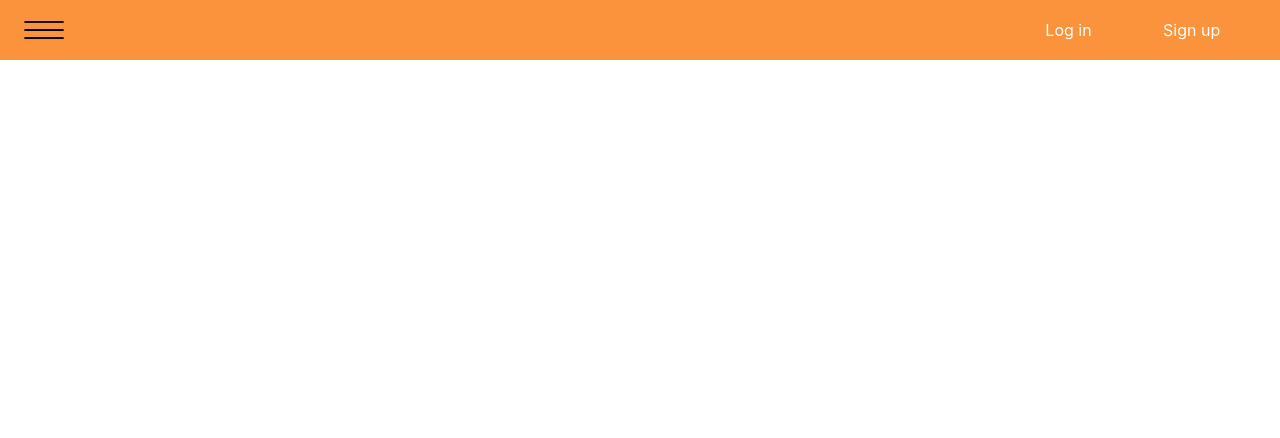
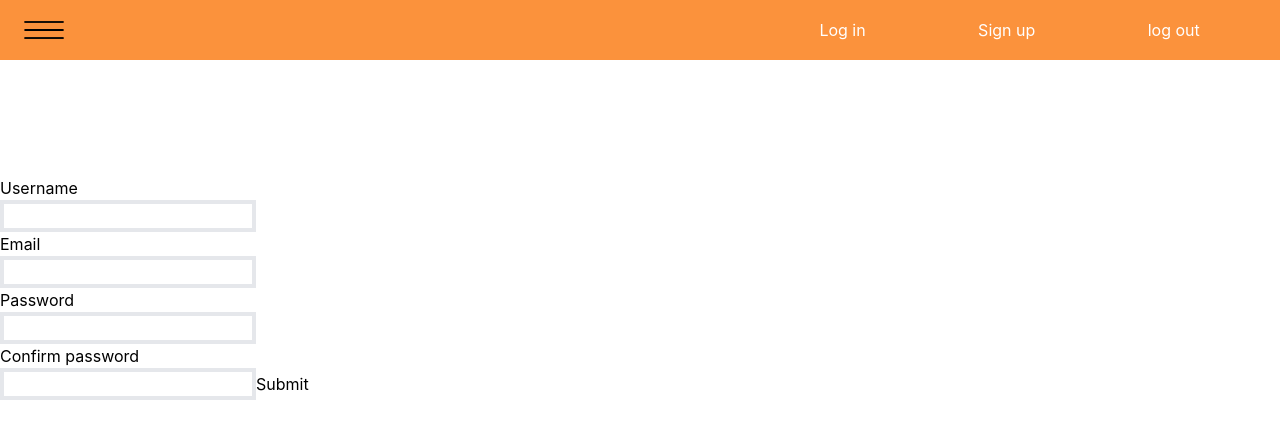
Before and after one commit to ReAliens/speedy-FE, a React (Create React App) app: page /signup in a window 1280 px wide. Before the commit this address had no page. Shown: the top 438 px of the page. Built offline with nearby package versions, Linux system fonts and the light colour scheme.

Commit message:
add basic auth

```diff
--- a/src/components/header/Header.jsx
+++ b/src/components/header/Header.jsx
@@ -1,20 +1,45 @@
 import React from 'react';
 import { Link } from 'react-router-dom';
 
-const Header = ({ onClick }) => (
+const Header = ({ onClick }) => {
+  console.log('data');
+  const logout = () => {
+    fetch('http://localhost:3000/logout', {
+      method: 'delete',
+      headers: {
+        'Content-Type': 'application/json',
+        Authorization: localStorage.getItem('token'),
+      },
+    })
+      .then((res) => {
+        if (res.ok) {
+          return res.json();
+        }
+        return res.json().then((json) => Promise.reject(json));
+      })
+      .then((json) => {
+        console.log(json);
+      })
+      .catch((err) => console.error(err));
+  };
+  return (
     <div className="h-[60px] fixed top-0 w-full z-10 px-6 flex items-center justify-between bg-orange-400 text-white">
       <button onClick={onClick} type="button">
         <img src="./menu.png" alt="menu-icon" className="w-10 h-6" />
       </button>
-    <div className="w-1/5 flex justify-around ">
+      <div className="w-2/5 flex justify-around ">
         <Link to="/login">
           <span> Log in </span>
         </Link>
         <Link to="/signup">
           <span> Sign up </span>
         </Link>
+        <button onClick={() => logout()} type="button">
+          log out
+        </button>
       </div>
     </div>
   );
+};
 
 export default Header;
--- a/src/pages/login/Login.jsx
+++ b/src/pages/login/Login.jsx
@@ -1,9 +1,63 @@
+/* eslint-disable react/jsx-props-no-spreading */
 import React from 'react';
+import { useForm } from 'react-hook-form';
 
-const Login = () => (
-  <div>
-    <p>login page</p>
-  </div>
-);
+const Login = () => {
+  const {
+    register,
+    handleSubmit,
+    formState: { errors },
+  } = useForm();
+
+  const submit = (data) => {
+    console.log(data);
+    fetch('http://localhost:3000/login', {
+      method: 'post',
+      headers: {
+        'Content-Type': 'application/json',
+      },
+      body: JSON.stringify({
+        user: data,
+      }),
+    })
+      .then((res) => {
+        if (res.ok) {
+          console.log(res.headers.get('Authorization'));
+          localStorage.setItem('token', res.headers.get('Authorization'));
+          return res.json();
+        }
+        return res.text().then((text) => Promise.reject(text));
+      })
+      .then((json) => console.dir(json))
+      .catch((err) => console.error(err));
+  };
+  return (
+    <div className="mt-24">
+      <form onSubmit={handleSubmit(submit)}>
+        {/* <p>Username</p>
+        <input
+          className="border-4"
+          {...register('username', { required: true })}
+        />
+        {errors.username && <span>This field is required</span>} */}
+        <p>Email</p>
+        <input
+          className="border-4"
+          type="email"
+          {...register('email', { required: true })}
+        />
+        {errors.email && <span>This field is required</span>}
+        <p>Password</p>
+        <input
+          type="password"
+          className="border-4"
+          {...register('password', { required: true })}
+        />
+        {errors.password && <span>This field is required</span>}
+        <input type="submit" />
+      </form>
+    </div>
+  );
+};
 
 export default Login;
--- a/src/pages/signup/Signup.jsx
+++ b/src/pages/signup/Signup.jsx
@@ -1,9 +1,72 @@
+/* eslint-disable react/jsx-props-no-spreading */
 import React from 'react';
+import { useForm } from 'react-hook-form';
 
-const Signup = () => (
-  <div>
-    <p>Sign Up</p>
-  </div>
-);
+const Signup = () => {
+  console.log('data');
+  const {
+    register,
+    handleSubmit,
+    formState: { errors },
+  } = useForm();
+
+  const submit = (data) => {
+    console.log(data);
+    fetch('http://localhost:3000/signup', {
+      method: 'post',
+      headers: {
+        'Content-Type': 'application/json',
+      },
+      body: JSON.stringify({
+        user: data,
+      }),
+    })
+      .then((res) => {
+        if (res.ok) {
+          console.log(res.headers.get('Authorization'));
+          localStorage.setItem('token', res.headers.get('Authorization'));
+          return res.json();
+        }
+        throw new Error(res);
+      })
+      .then((json) => console.log(json))
+      .catch((err) => console.log(err));
+  };
+
+  return (
+    <div className="mt-44">
+      <form onSubmit={handleSubmit(submit)}>
+        <p>Username</p>
+        <input
+          className="border-4"
+          {...register('username', { required: true })}
+        />
+        {errors.username && <span>This field is required</span>}
+        <p>Email</p>
+        <input
+          className="border-4"
+          type="email"
+          {...register('email', { required: true })}
+        />
+        {errors.email && <span>This field is required</span>}
+        <p>Password</p>
+        <input
+          type="password"
+          className="border-4"
+          {...register('password', { required: true })}
+        />
+        {errors.password && <span>This field is required</span>}
+        <p>Confirm password</p>
+        <input
+          className="border-4"
+          type="password"
+          {...register('password_confirmation', { required: true })}
+        />
+        {errors.password_confirmation && <span>This field is required</span>}
+        <input type="submit" />
+      </form>
+    </div>
+  );
+};
 
 export default Signup;
--- a/src/routes/routes.jsx
+++ b/src/routes/routes.jsx
@@ -4,6 +4,7 @@ import Reservations from '../pages/reservationsPage/Reservations';
 import Home from '../pages/home/Home';
 import MainPage from '../pages/mainPage/Main';
 import Login from '../pages/login/Login';
+import Signup from '../pages/signup/Signup';
 
 const AppRoutes = () => (
   <Suspense>
@@ -12,6 +13,7 @@ const AppRoutes = () => (
       <Route path="/main" element={<MainPage />} />
       <Route path="/reservations" element={<Reservations />} />
       <Route path="/login" element={<Login />} />
+      <Route path="/signup" element={<Signup />} />
     </Routes>
   </Suspense>
 );
```
Lines whose indentation alone changed are shown as unchanged.
